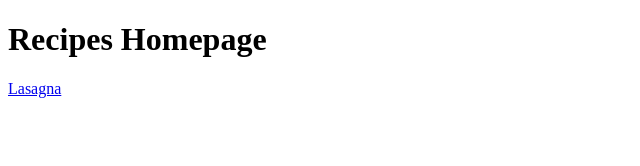
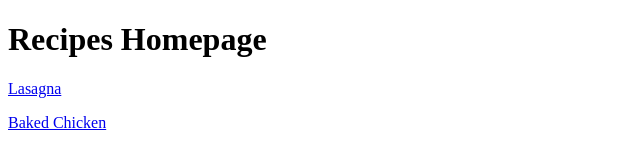
Before and after one commit to mattnaylor10/odin-recipes, a plain HTML site: page index.html in a window 1280 px wide. Shown: the whole page, without its empty margins (0-640 px from the left). Drawn offline with Linux system fonts and the light colour scheme.

Commit message:
Commit test

```diff
--- a/index.html
+++ b/index.html
@@ -9,5 +9,6 @@
 <body>
     <h1>Recipes Homepage</h1>
     <a href="recipes/lasagna.html">Lasagna</a>
+    <p><a href="recipes/chicken.html">Baked Chicken</a></p>
 </body>
 </html>
```
